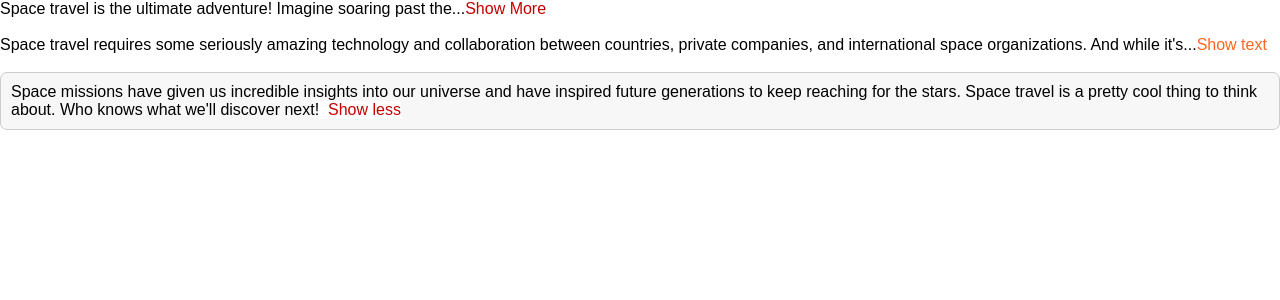
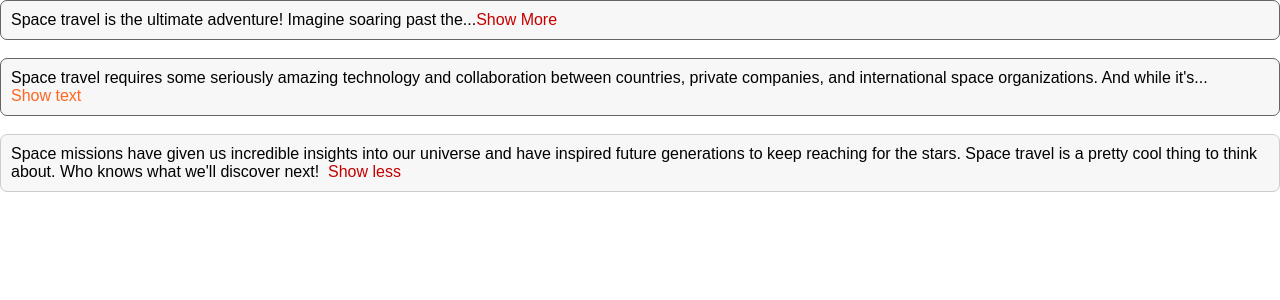
Before and after one commit to Ayman-96/Text-Expand, a React (Vite) app: page / in a window 1280 px wide. Shown: the top 300 px of the page. Built offline with nearby package versions, Linux system fonts and the light colour scheme.

Commit message:
Playing a little with design

```diff
--- a/src/App.css
+++ b/src/App.css
@@ -13,3 +13,9 @@ body {
   border-radius: 7px;
   background-color: #f7f7f7;
 }
+.card {
+  padding: 10px;
+  border: 1px solid #646464;
+  border-radius: 7px;
+  background-color: #f7f7f7;
+}
--- a/src/App.jsx
+++ b/src/App.jsx
@@ -64,7 +64,7 @@ function TextExpander({
         <button
           onClick={handleTextDisplay}
           style={{
-            backgroundColor: "white",
+            backgroundColor: "#f7f7f7",
             color: buttonColor,
             border: "none",
             fontSize: "16px",
```
